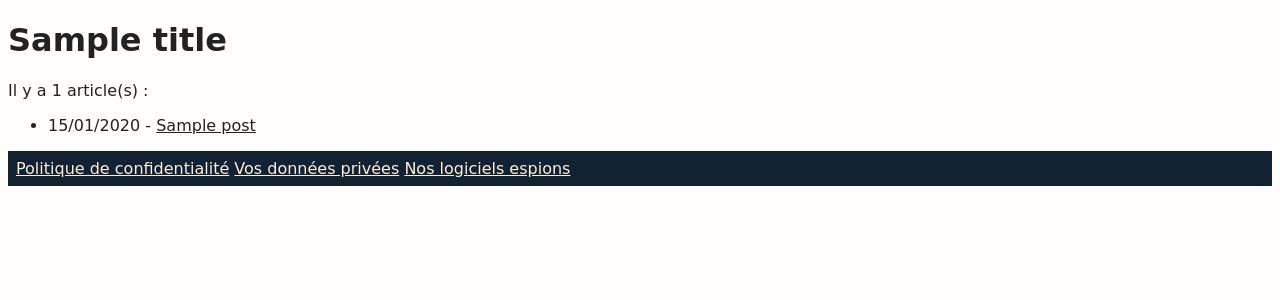
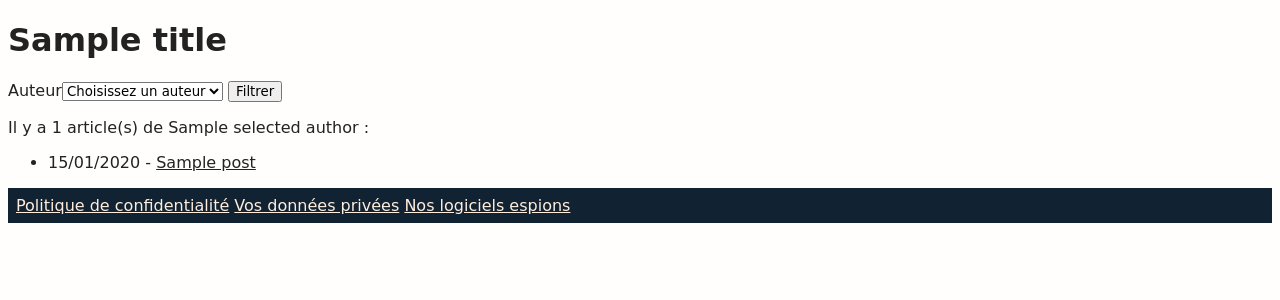
Before and after one commit to pbreteche/sf21w47, a Symfony app: template templates/front_office/default/homepage.html.twig in a window 1280 px wide. Shown: the part 43-343 px from the top of the page. Run offline with Twig, Linux system fonts and the light colour scheme; the template is opened without the code that fills it: most values are stand-ins (such as "Sample title", 1, 10 or a date in 2020); some libraries are stand-ins or nearby versions.

Commit message:
filter posts by author with a select list

```diff
--- a/src/Controller/Api/PostController.php
+++ b/src/Controller/Api/PostController.php
@@ -7,14 +7,13 @@ use Symfony\Bundle\FrameworkBundle\Controller\AbstractController;
 use Symfony\Component\HttpFoundation\JsonResponse;
 use Symfony\Component\HttpFoundation\Response;
 use Symfony\Component\Routing\Annotation\Route;
-use Symfony\Component\Serializer\SerializerInterface;
 
 class PostController extends AbstractController
 {
     /**
      * @Route("")
      */
-    public function last5(PostRepository $repository, SerializerInterface $serializer): JsonResponse
+    public function last5(PostRepository $repository): JsonResponse
     {
         $posts = $repository->findBy([], ['createdAt' => 'DESC'], 5);
 
--- a/templates/front_office/default/homepage.html.twig
+++ b/templates/front_office/default/homepage.html.twig
@@ -4,7 +4,18 @@
 
 {% block content %}
     <h1>{{ title }}</h1>
-    <p>Il y a {{ posts | length }} article(s) :</p>
+    <form>
+        <div>
+            <label for="author-filter">Auteur</label><select name="author" id="author-filter">
+                <option value="" {% if selected_author is null %}selected{% endif %}>Choisissez un auteur</option>
+                {% for author in authors %}
+                    <option {% if author is same as(selected_author) %}selected{% endif %}>{{ author.name }}</option>
+                {% endfor %}
+            </select>
+            <button>Filtrer</button>
+        </div>
+    </form>
+    <p>Il y a {{ posts | length }} article(s) de {{ selected_author ? selected_author.name : 'tous les auteurs' }} :</p>
     <ul>
         {% for post in posts %}
         <li>{{ post.createdAt | date('d/m/Y') }} - <a href="{{ path('app_frontoffice_default_show', {slug: post.slug}) }}">{{ post.title }}</a></li>
```
Also changed, not shown: src/Controller/FrontOffice/DefaultController.php (+18 -3 lines).
